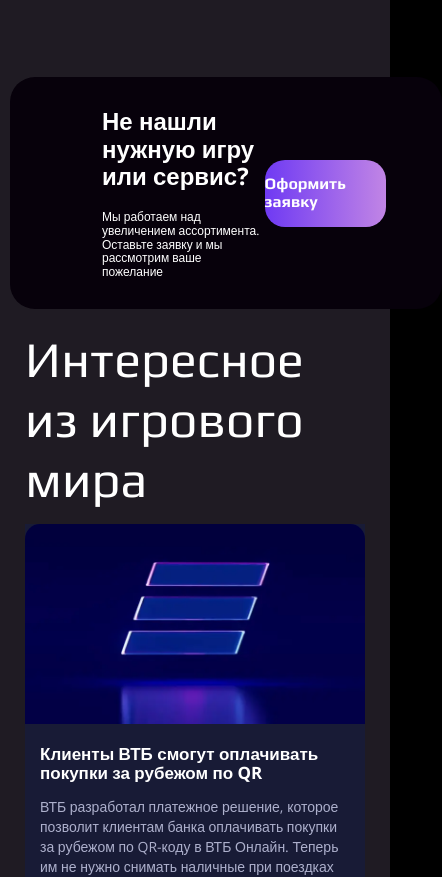
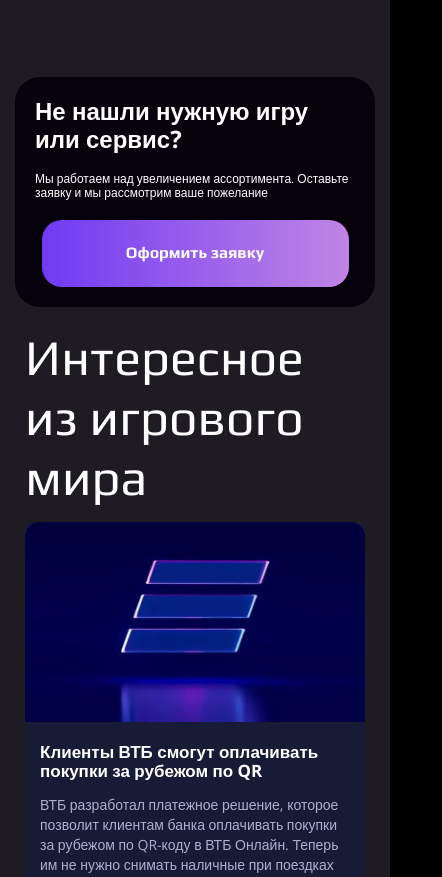
Before and after one commit to ZaurNatok/payforsteam, a plain HTML site: page index.html in a window 390 px wide. Shown: the part 2206-3083 px from the top of the page, 442 px wide, since content can reach past the window. Drawn offline with nearby package versions, Linux system fonts and the light colour scheme; no server answers; a web font is replaced by a local one.

Commit message:
mobile fix banner

```diff
--- a/pages/index.css
+++ b/pages/index.css
@@ -463,6 +463,16 @@
         margin: auto;
     }
 
+    .banner-content__wrapper {
+        flex-direction: column;
+        padding: 20px;
+    }
+
+
+    .banner-content__info {
+        margin-left: 0;
+        margin-bottom: 20px;
+    }
 
 
     .items_main {
```
